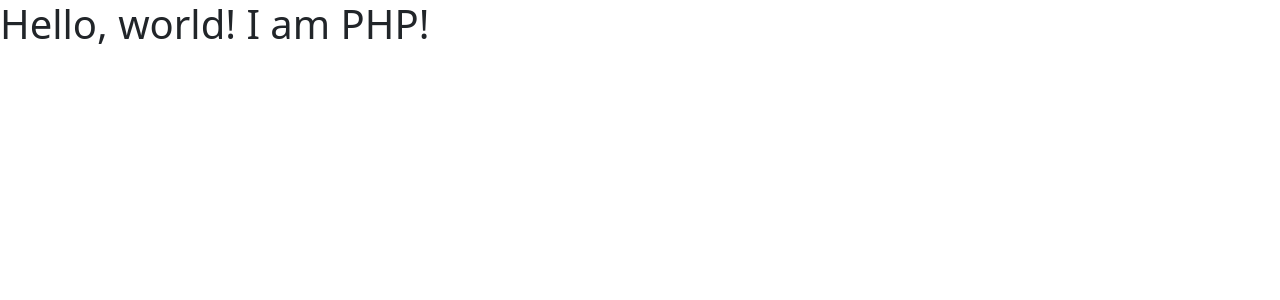
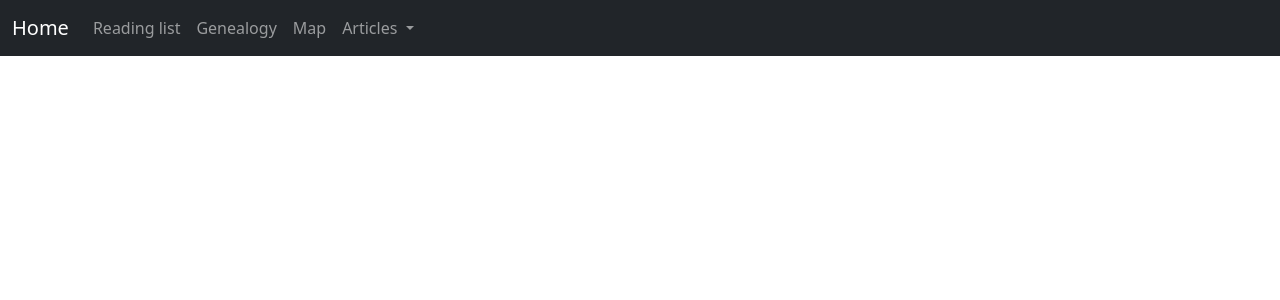
Before and after one commit to basic99/homepage2, a PHP site: page / in a window 1280 px wide. Shown: the top 300 px of the page. Run offline with PHP 8.4, Linux system fonts and the light colour scheme.

Commit message:
add menu

```diff
--- a/index.php
+++ b/index.php
@@ -11,6 +11,59 @@
     <title>Hello, world!</title>
   </head>
   <body>
+    <nav class="navbar navbar-expand-md navbar-dark fixed-top bg-dark">
+  <div class="container-fluid">
+    <a class="navbar-brand" href="#">Home</a>
+    <button class="navbar-toggler" type="button" data-bs-toggle="collapse" data-bs-target="#navbarCollapse" aria-controls="navbarCollapse" aria-expanded="false" aria-label="Toggle navigation">
+      <span class="navbar-toggler-icon"></span>
+    </button>
+    <div class="collapse navbar-collapse" id="navbarCollapse">
+      <ul class="navbar-nav me-auto mb-2 mb-md-0">
+        <!-- <li class="nav-item">
+          <a class="nav-link active" aria-current="page" href="#">Home</a>
+        </li> -->
+        <li class="nav-item">
+          <a class="nav-link" href="#">Reading list</a>
+        </li>
+        <li class="nav-item">
+          <a class="nav-link" href="#">Genealogy</a>
+        </li>
+         <li class="nav-item">
+          <a class="nav-link" href="#">Map</a>
+        </li>
+     <!--    <li class="nav-item">
+          <a class="nav-link disabled">Disabled</a>
+        </li> -->
+           <li class="nav-item dropdown">
+          <a class="nav-link dropdown-toggle" href="#" id="navbarDarkDropdownMenuLink" role="button" data-bs-toggle="dropdown" aria-expanded="false">
+            Articles
+          </a>
+          <ul class="dropdown-menu dropdown-menu-dark" aria-labelledby="navbarDarkDropdownMenuLink">
+            <li><a class="dropdown-item" href="#">Action</a></li>
+            <li><a class="dropdown-item" href="#">Another action</a></li>
+            <li><a class="dropdown-item" href="#">Something else here</a></li>
+          </ul>
+        </li>
+      </ul>
+
+    </div>
+<!--       <div class="collapse navbar-collapse" id="navbarNavDarkDropdown">
+      <ul class="navbar-nav">
+        <li class="nav-item dropdown">
+          <a class="nav-link dropdown-toggle" href="#" id="navbarDarkDropdownMenuLink" role="button" data-bs-toggle="dropdown" aria-expanded="false">
+            Genealogy pages
+          </a>
+          <ul class="dropdown-menu dropdown-menu-dark" aria-labelledby="navbarDarkDropdownMenuLink">
+            <li><a class="dropdown-item" href="#">Action</a></li>
+            <li><a class="dropdown-item" href="#">Another action</a></li>
+            <li><a class="dropdown-item" href="#">Something else here</a></li>
+          </ul>
+        </li>
+      </ul>
+
+    </div> -->
+  </div>
+</nav>
     <h1>Hello, world! I am PHP!</h1>
 
     <!-- Optional JavaScript; choose one of the two! -->
```
Also changed, not shown: 1 other file.
